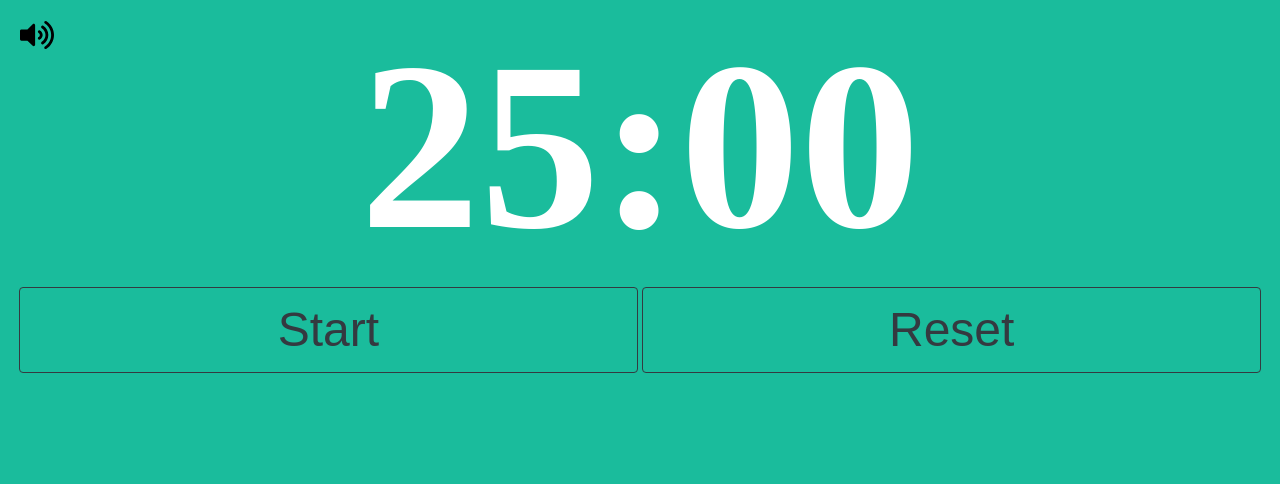
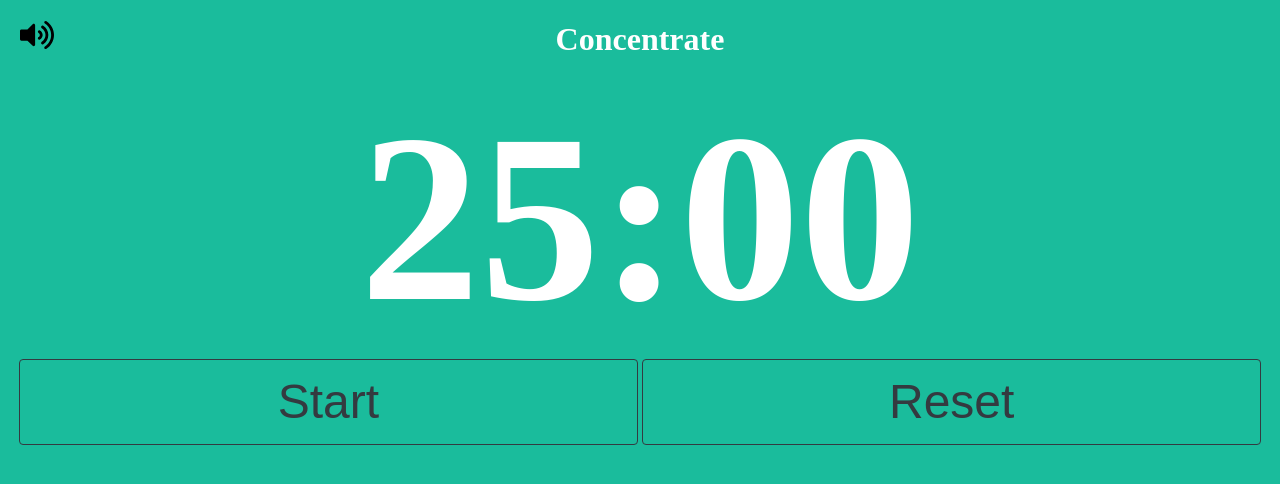
Before and after one commit to sungvadan/pomodoro, a plain HTML site: page index.html in a window 1280 px wide. Drawn offline with Linux system fonts and the light colour scheme.

Commit message:
change dynamically page title

```diff
--- a/app.css
+++ b/app.css
@@ -2,6 +2,10 @@ body {
     background-color: #1abc9c;
     color: #fff;
    }
+
+#title {
+    text-align: center;
+}
 
 #time {
     font-size: 15rem;
--- a/app.js
+++ b/app.js
@@ -43,6 +43,7 @@ class Pomodoros {
         let minuteShow = (this.currentMinute < 10) ? `0${this.currentMinute}` : this.currentMinute
         let secondShow = (this.currentSecond < 10) ? `0${this.currentSecond}` : this.currentSecond
         this.display.innerText = `${minuteShow}:${secondShow}`
+        document.title = `${minuteShow}:${secondShow}`
     }
 
     runTimer() {
--- a/index.html
+++ b/index.html
@@ -8,6 +8,8 @@
     <title>Pomodoro</title>
 </head>
 <body>
+    <h1 id="title">Concentrate</h1>
+
     <div id="time"></div>
 
     <div id="div-btn">
```
